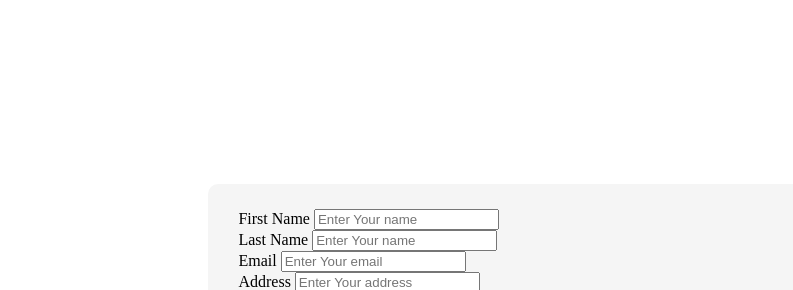
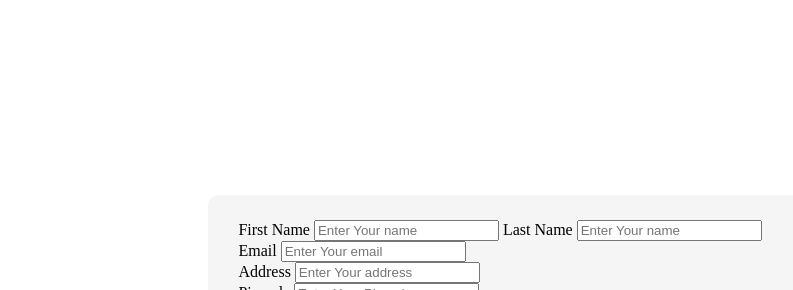
Before and after one commit to Suryashivaji/form-task, a plain HTML site: page index.html in a window 1280 px wide. Shown: the part 94-384 px from the top of the page, without its empty margins (140-933 px from the left). Drawn offline with Linux system fonts and the light colour scheme.

Commit message:
formtask

```diff
--- a/index.html
+++ b/index.html
@@ -12,7 +12,7 @@
 
     <div class="container">
       <form id="survey-form" action="#">
-        <div class="user-details">
+        <div class="form-group">
           <div class="input-box">
             <span class="details">First Name</span>
             <input
@@ -21,17 +21,17 @@
               placeholder="Enter Your name"
               required
             />
-          </div>
-          <div class="input-box">
             <span class="details">Last Name</span>
             <input
               type="text"
-              id="lirst-name"
+              id="list-name"
               placeholder="Enter Your name"
               required
-            />
+  >
+  </div>
+
           </div>
-          <div class="input-box">
+        <div class="input-box">
             <span class="details">Email</span>
             <input
               id="email"
```
